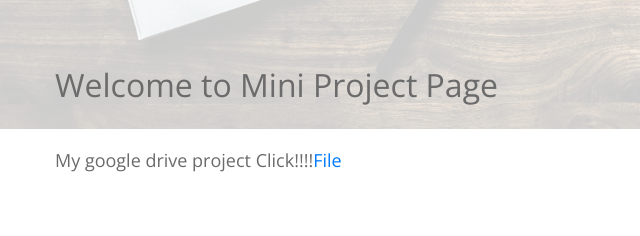
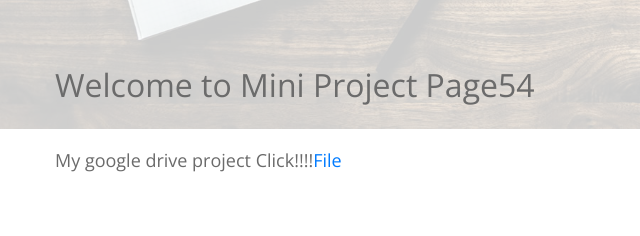
Before and after one commit to WINTR7/61130054, a plain HTML site: page index.html in a window 1280 px wide. Shown: the part 770-1006 px from the top of the page, 0-640 px from the left. Drawn offline with nearby package versions, Linux system fonts and the light colour scheme.

Commit message:
Update index.html

```diff
--- a/index.html
+++ b/index.html
@@ -40,7 +40,7 @@ https://templatemo.com/tm-530-mini-profile
             <!-- White transparent bg -->
             <div class="col-md-7 tm-welcome-left-col">
               <div class="tm-welcome-left">
-                <h2 class="tm-welcome-title">Welcome to Mini Project Page</h2>
+                <h2 class="tm-welcome-title">Welcome to Mini Project Page54</h2>
                 <p class="pb-0">
                   My google drive project Click!!!!<a rel="nofollow" href="https://drive.google.com/file/d/1wtc0NgVMf9kR71_SsqQpI7RnR06Vcr1S/view?usp=sharing">File</a>
                </p>
```
